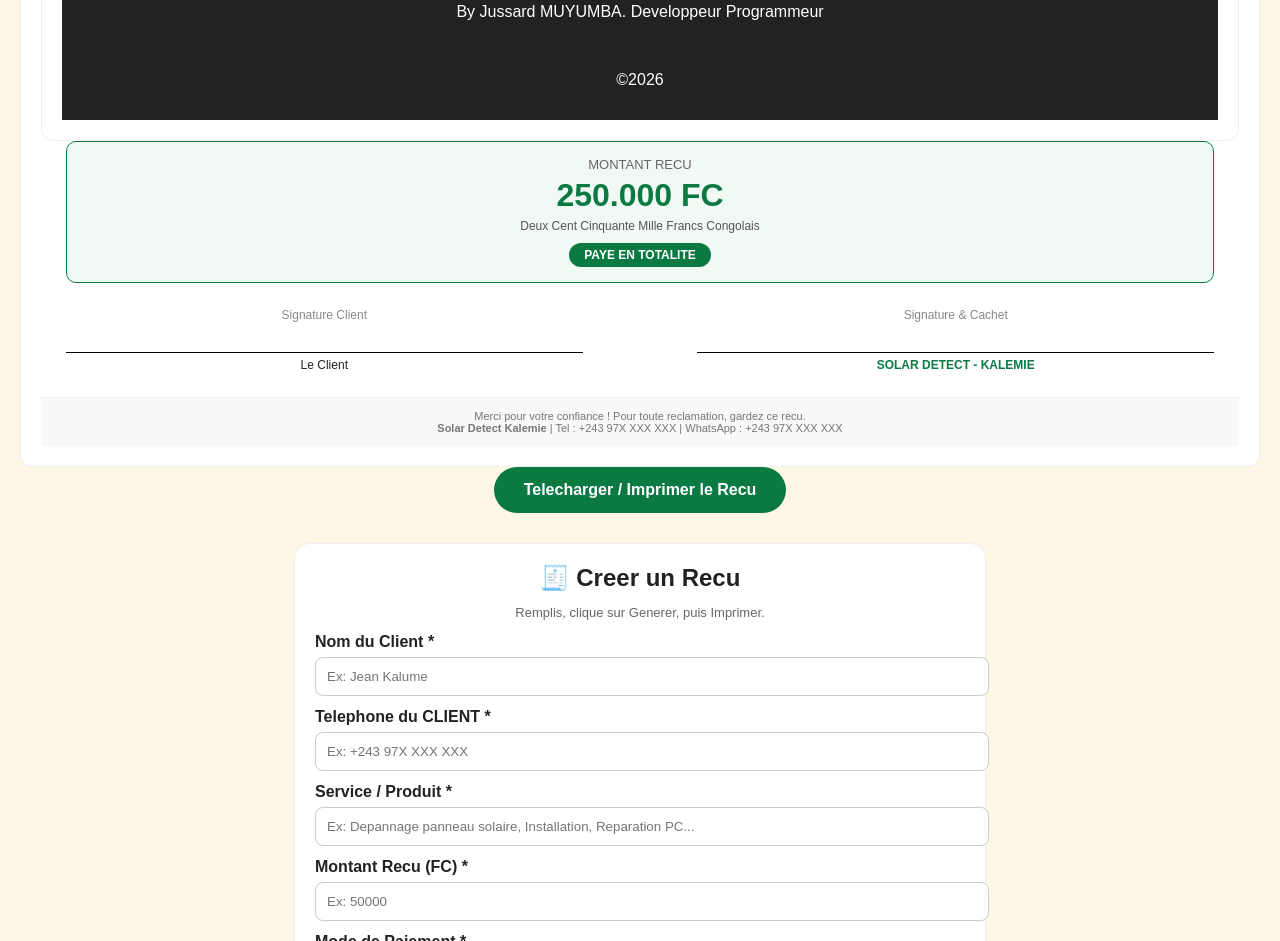
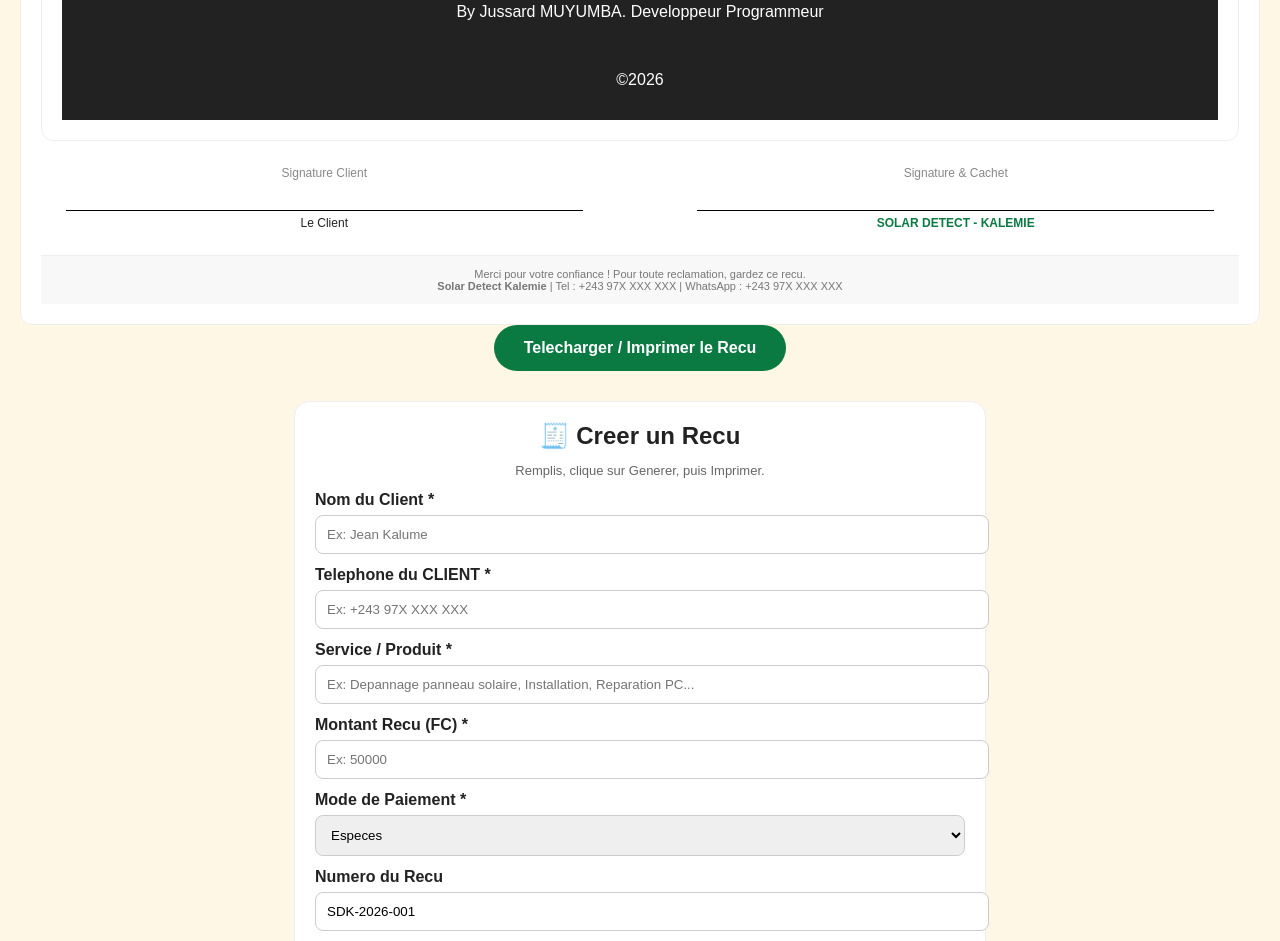
Before and after one commit to jussardmuyumba/Solar-Detect-Kalemie, a plain HTML site: page index.html in a window 1280 px wide. Shown: the part 5431-6372 px from the top of the page. Drawn offline with Linux system fonts and the light colour scheme.

Commit message:
Update index.html

```diff
--- a/index.html
+++ b/index.html
@@ -232,13 +232,6 @@ function envoyerWhatsApp(event){
 </div>
 
 
-  <div style="margin: 0px 25px; background: #F0F9F3; border: 1px solid #0A7A42; border-radius: 10px; padding: 15px; text-align: center;">
-    <div style="font-size: 13px; color: #666;">MONTANT RECU</div>
-    <div style="font-size: 32px; font-weight: bold; color: #0A7A42; margin: 5px 0;">250.000 FC</div>
-    <div style="font-size: 12px; color: #555;">Deux Cent Cinquante Mille Francs Congolais</div>
-    <div style="margin-top: 10px; display: inline-block; background: #0A7A42; color: white; padding: 5px 15px; border-radius: 20px; font-size: 12px; font-weight: bold;">PAYE EN TOTALITE</div>
-  </div>
-
   <div style="display: flex; justify-content: space-between; padding: 25px;">
     <div style="text-align: center; width: 45%;">
       <div style="font-size: 12px; color: #888; margin-bottom: 30px;">Signature Client</div>
```
